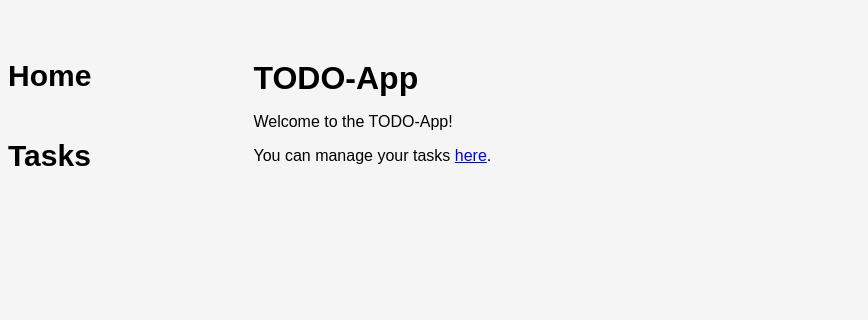
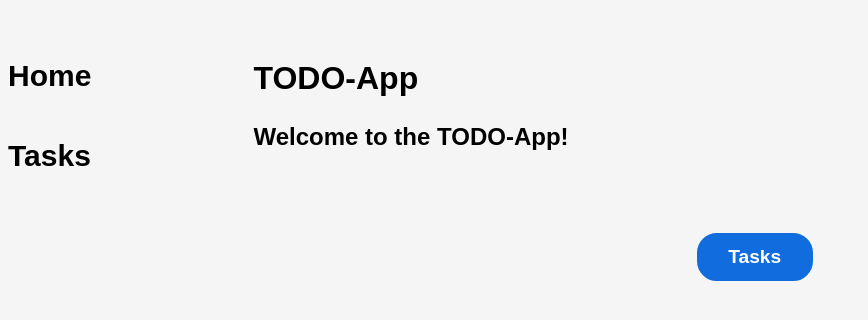
Before and after one commit to mmerklinger/todo-app, a Python web app: template todo_app/templates/index.html in a window 1280 px wide. Shown: the part 72-392 px from the top of the page, without its empty margins (0-868 px from the left). Run offline with Jinja, Linux system fonts and the light colour scheme; the template is opened without the code that fills it, so the values that code supplies are empty.

Commit message:
Adapt index page to wireframes

```diff
--- a/todo_app/static/styles.css
+++ b/todo_app/static/styles.css
@@ -81,6 +81,17 @@ textarea {
     font-weight: 700;
     line-height: 2rem;
     text-indent: 0.25rem;
+}
+
+/* index page */
+
+.welcome-message {
+    margin-top: 1.5rem;
+    margin-bottom: 5rem;
+    font-size: 1.5rem;
+    font-style: normal;
+    font-weight: 700;
+    line-height: 2rem;
 }
 
 /* tables */
--- a/todo_app/templates/index.html
+++ b/todo_app/templates/index.html
@@ -1,5 +1,9 @@
 {% include 'header.html' %}
                 <h1>TODO-App</h1>
-                <p style="margin-top: 1em">Welcome to the TODO-App!</p>
-                <p style="margin-top: 1em">You can manage your tasks <a href="{{ url_for('tasks.get') }}">here</a>.</p>
+                <div class="welcome-message">
+                    <p>Welcome to the TODO-App!</p>
+                </div>
+                <div style="text-align: center;">
+                    <button class="btn-primary" onclick="window.location.href='{{ url_for('tasks.get') }}';">Tasks</button>
+                </div>
 {% include 'footer.html' %}
```
